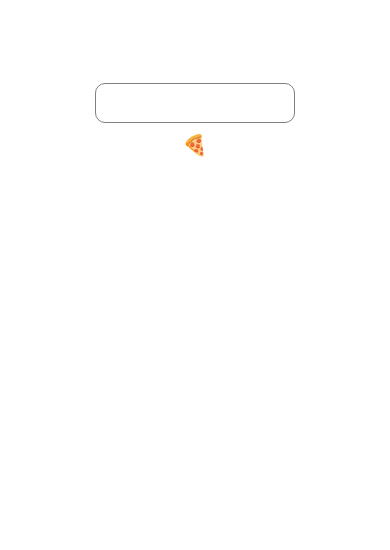
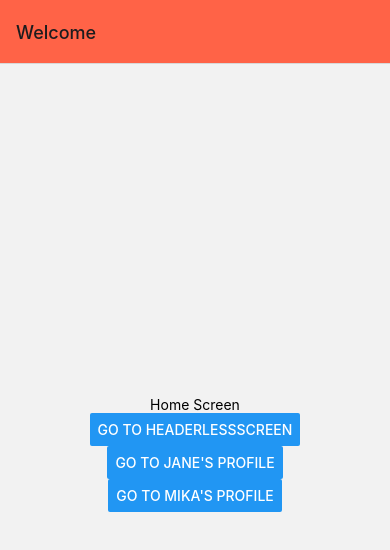
Before and after one commit to takaodaze/island_log, a React Native app: screen / in a window 390 px wide. Shown: the top 550 px of the page. Built offline with nearby package versions, Linux system fonts and the light colour scheme.

Commit message:
sample navigation

```diff
--- a/App.tsx
+++ b/App.tsx
@@ -1,10 +1,101 @@
-import { View } from "react-native";
-import { PizzaInput } from "./src/PizzaInput";
+import { NavigationContainer } from "@react-navigation/native";
+import {
+  createNativeStackNavigator,
+  NativeStackScreenProps,
+} from "@react-navigation/native-stack";
+import { FC } from "react";
+import { Button, Text, View } from "react-native";
+
+type StackParamList = {
+  Home: undefined;
+  Headerless: undefined;
+  Profile: { name: string };
+};
+const Stack = createNativeStackNavigator<StackParamList>();
 
 export default function App() {
   return (
-    <View style={{ flex: 1, margin: 20 }}>
-      <PizzaInput />
+    <NavigationContainer>
+      <Stack.Navigator
+        initialRouteName={HomeScreenName}
+        screenOptions={{
+          headerStyle: {
+            backgroundColor: "tomato",
+          },
+        }}
+      >
+        <Stack.Screen
+          name={HomeScreenName}
+          component={HomeScreen}
+          options={{
+            title: "Welcome",
+          }}
+        />
+        <Stack.Screen
+          name={ProfileScreenName}
+          component={ProfileScreen}
+          options={{ title: "Profile" }}
+        />
+        <Stack.Screen
+          name={HeaderlessScreenName}
+          component={HeaderlessScreen}
+          options={{ headerShown: false }}
+        />
+      </Stack.Navigator>
+    </NavigationContainer>
+  );
+}
+
+const HomeScreenName = "Home" as const;
+type HomeScreenProps = NativeStackScreenProps<
+  StackParamList,
+  typeof HomeScreenName
+>;
+const HomeScreen: FC<HomeScreenProps> = ({ navigation }) => {
+  return (
+    <View style={{ flex: 1, alignItems: "center", justifyContent: "center" }}>
+      <Text>Home Screen</Text>
+      <Button
+        title="Go to HeaderlessScreen"
+        onPress={() => navigation.navigate("Headerless")}
+      />
+      <Button
+        title="Go to Jane's Profile"
+        onPress={() => navigation.navigate("Profile", { name: "Jane" })}
+      />
+      <Button
+        title="Go to Mika's Profile"
+        onPress={() => navigation.navigate("Profile", { name: "Mika" })}
+      />
     </View>
   );
-}
+};
+
+const HeaderlessScreenName = "Headerless" as const;
+type HeaderlessScreenProps = NativeStackScreenProps<
+  StackParamList,
+  typeof HeaderlessScreenName
+>;
+const HeaderlessScreen = (props: HeaderlessScreenProps) => {
+  return (
+    <View style={{ flex: 1, alignItems: "center", justifyContent: "center" }}>
+      <Text>Headerless Screen</Text>
+      <Text>{props.route.name}</Text>
+      <Button
+        title="Go to Home"
+        onPress={() => props.navigation.navigate("Home")}
+      />
+    </View>
+  );
+};
+
+const ProfileScreenName = "Profile" as const;
+type ProfileScreenProps = NativeStackScreenProps<StackParamList, "Profile">;
+const ProfileScreen: FC<ProfileScreenProps> = ({ navigation, route }) => {
+  return (
+    <View style={{ flex: 1, alignItems: "center", justifyContent: "center" }}>
+      <Text>This is {route.params.name}&apos;s profile</Text>
+      <Button title="Go to Home" onPress={() => navigation.navigate("Home")} />
+    </View>
+  );
+};
```
